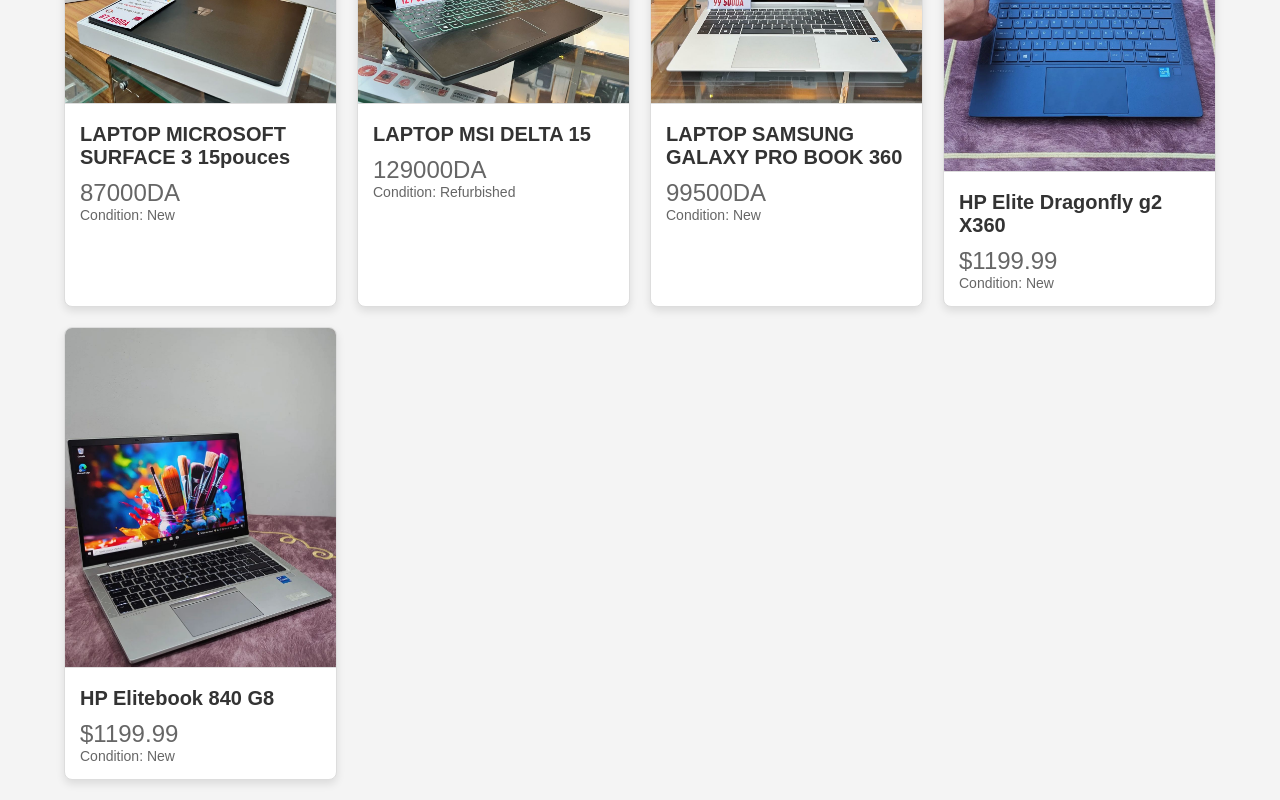
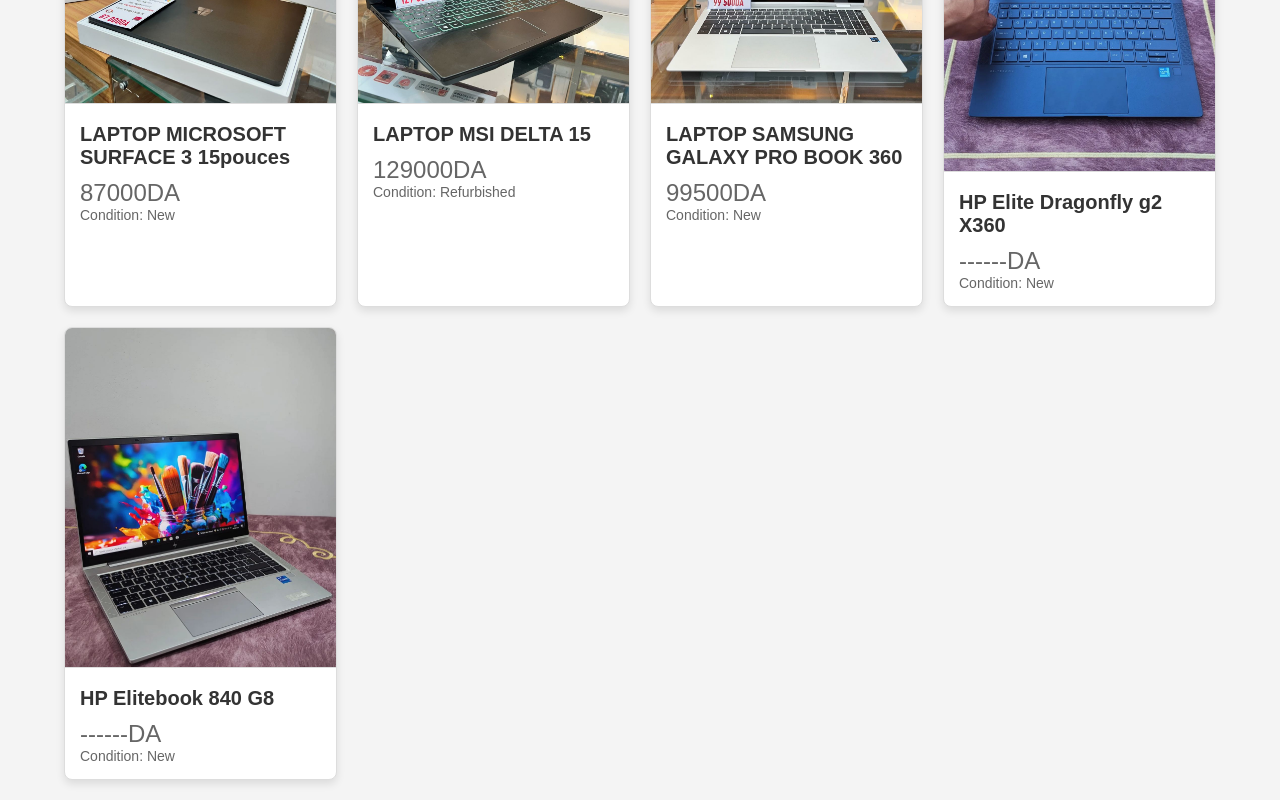
Before and after one commit to Red1ne09/LaptopOne, a plain HTML site: page index.html in a window 1280 px wide. Shown: the part 351-1151 px from the top of the page. Drawn offline with Linux system fonts and the light colour scheme.

Commit message:
Update index.html

```diff
--- a/index.html
+++ b/index.html
@@ -118,7 +118,7 @@
                 <img src="4/1.jpg" alt="Laptop 4">
                 <div class="card-content">
                     <h2>HP Elite Dragonfly g2 X360</h2>
-                    <p class="price">$1199.99</p>
+                    <p class="price">------DA</p>
                     <p class="condition">Condition: New</p>
                 </div>
             </a>
@@ -126,7 +126,7 @@
                 <img src="5/1.jpg" alt="Laptop 5">
                 <div class="card-content">
                     <h2>HP Elitebook 840 G8</h2>
-                    <p class="price">$1199.99</p>
+                    <p class="price">------DA</p>
                     <p class="condition">Condition: New</p>
                 </div>
             </a>
```
